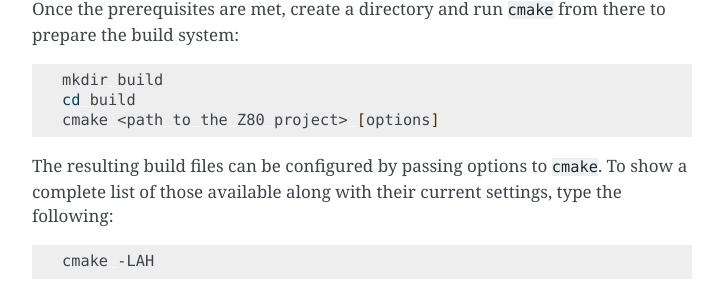
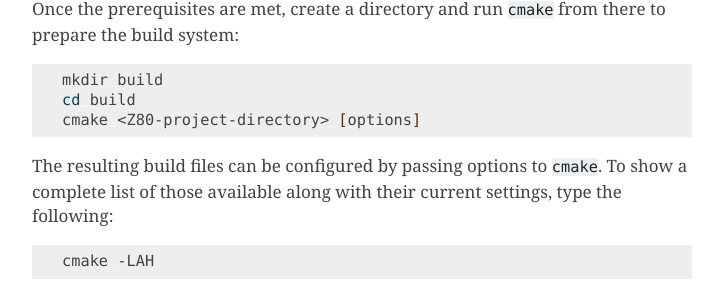
Before and after one commit to redcode/Z80, a Sphinx documentation site: the page built from documentation/Installation.rst, in a window 1280 px wide and 900 px high, scrolled down 349 px. Shown: the part 149-447 px from the top of the window, without its empty margins (388-1111 px from the left). Built offline with Sphinx 7.4.7, drawn with Linux system fonts in a browser that asks for light colours; some of the changed lines change nothing that is shown.

Commit message:
Documentation WIP.

```diff
--- a/documentation/Installation.rst
+++ b/documentation/Installation.rst
@@ -39,7 +39,7 @@ Once the prerequisites are met, create a directory and run ``cmake`` from there
 
    mkdir build
    cd build
-   cmake <path to the Z80 project> [options]
+   cmake <Z80-project-directory> [options]
 
 The resulting build files can be configured by passing options to ``cmake``. To show a complete list of those available along with their current settings, type the following:
 
```
